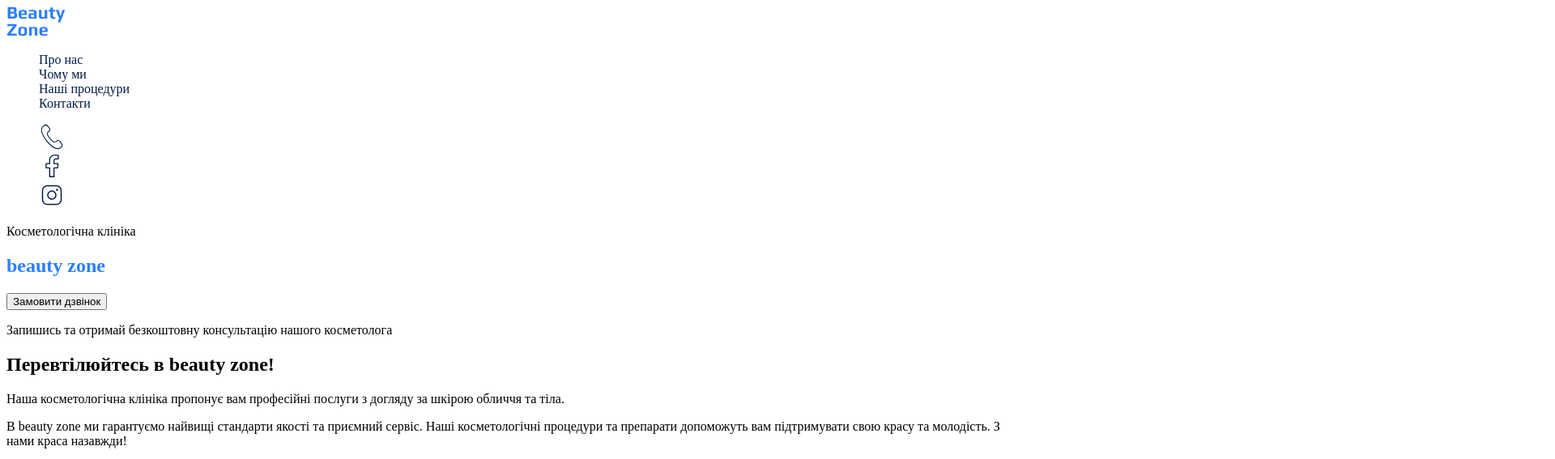
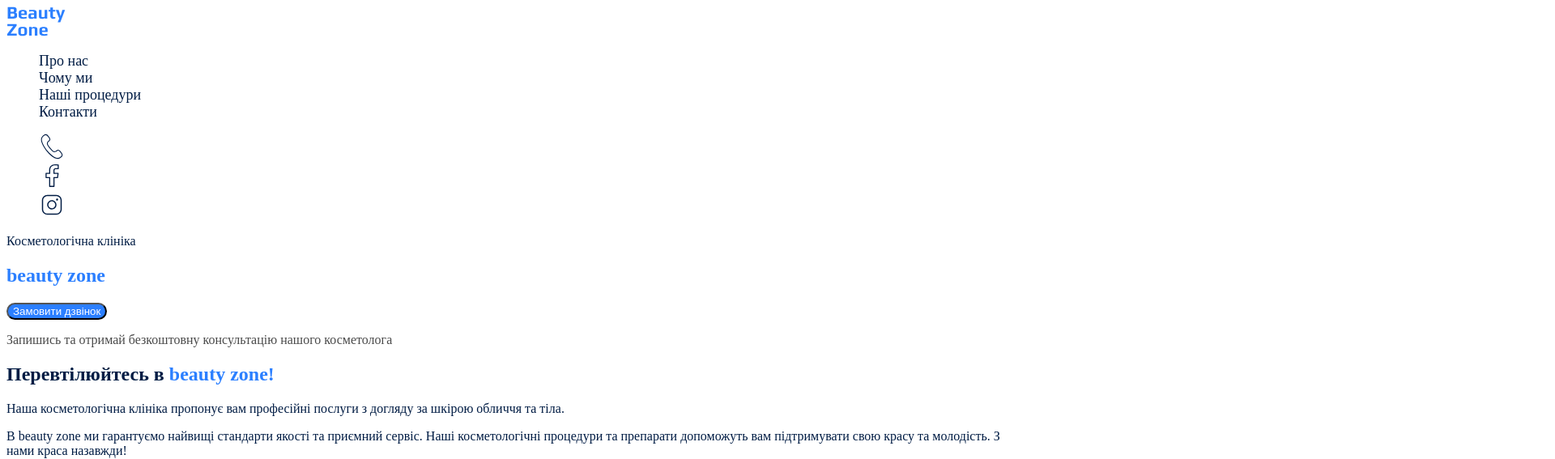
Before and after one commit to OleksiiShylo/genius-homework-1, a plain HTML site: page index.html in a window 1280 px wide. Shown: the top 567 px of the page at 81% size, 1920 px wide, since content can reach past the window. Drawn offline with Linux system fonts and the light colour scheme.

Commit message:
допрацювання

```diff
--- a/css/styles.css
+++ b/css/styles.css
@@ -1,16 +1,58 @@
+:root {
+  --color-primaary-white: #ffffff;
+  --color-primary-blue: #2b7fff;
+  --color-primary-darkblue: #011c44;
+  --color-secondary-darkgrey: #4a4a4a;
+  --color-secondary-grey: #747272;
+  --color-secondary-darkblue: #011f4a;
+  --color-secondary-yellow: #ffd02b;
+  --color-black: #000000;
+}
+
+body {
+  color: var(--color-primary-darkblue);
+}
+
 ul {
-  list-style-type: none
+  list-style-type: none;
 }
 
 .header-link {
-  color: #011C44;
+  color: var(--primary-text);
   text-decoration: none;
+  font-weight: 400;
+  font-size: 18px;
+  line-height: 21.09px;
 }
 
 .header-link:hover {
-  color: #2B7FFF;
+  color: var(--color-primary-blue);
 }
 
 .hero-title {
-  color: #2B7FFF;
+  color: var(--color-primary-blue);
 }
+
+.button {
+  border-radius: 32px;
+  background-color: var(--color-primary-blue);
+  color: var(--color-primaary-white);
+}
+
+.button:hover {
+  border: 2px solid var(--color-primary-blue);
+  color: var(--color-primary-darkblue);
+  background-color: transparent;
+}
+
+.button-description {
+  color: var(--color-secondary-darkgrey);
+}
+
+h2 .accent {
+  color: var(--color-primary-blue);
+}
+
+.features {
+  color: var(--color-black);
+}
--- a/index.html
+++ b/index.html
@@ -5,7 +5,7 @@
     <meta name="viewport" content="width=device-width, initial-scale=1.0" />
     <title>Beauty Zone</title>
 
-    <link rel="stylesheet" href="./css/styles.css">
+    <link rel="stylesheet" href="./css/styles.css" />
   </head>
   <body>
     <!-- Header -->
@@ -17,7 +17,9 @@
         <ul>
           <li><a class="header-link" href="#about-us-section">Про нас</a></li>
           <li><a class="header-link" href="#advantages-section">Чому ми</a></li>
-          <li><a class="header-link" href="#procedures-section">Наші процедури</a></li>
+          <li>
+            <a class="header-link" href="#procedures-section">Наші процедури</a>
+          </li>
           <li><a class="header-link" href="#contacts-section">Контакти</a></li>
         </ul>
       </nav>
@@ -43,22 +45,25 @@
     </header>
     <!-- Main -->
     <main>
-      <section>
+      <section class="hero-section">
         <p>Косметологічна клініка</p>
         <h1 class="hero-title" lang="en">beauty zone</h1>
-        <button type="button">Замовити дзвінок</button>
-        <p>Запишись та отримай безкоштовну консультацію нашого косметолога</p>
+        <button class="button" type="button">Замовити дзвінок</button>
+        <p class="button-description">
+          Запишись та отримай безкоштовну консультацію нашого косметолога
+        </p>
       </section>
       <section id="about-us-section">
-        <h2>Перевтілюйтесь в <span>beauty zone!</span></h2>
+        <h2>Перевтілюйтесь в <span class="accent">beauty zone!</span></h2>
         <p>
           Наша косметологічна клініка пропонує вам професійні послуги з догляду
           за шкірою обличчя та тіла.
         </p>
         <p>
-          B <span>beauty zone</span> ми гарантуємо найвищі стандарти якості та
-          приємний сервіс. Наші косметологічні процедури та препарати допоможуть
-          вам підтримувати свою красу та молодість. З нами краса назавжди!
+          B <span class="accent">beauty zone</span> ми гарантуємо найвищі
+          стандарти якості та приємний сервіс. Наші косметологічні процедури та
+          препарати допоможуть вам підтримувати свою красу та молодість. З нами
+          краса назавжди!
         </p>
         <ul>
           <li>
@@ -81,7 +86,7 @@
         </ul>
       </section>
       <section id="advantages-section">
-        <h2>Чому люди <span>обирають нас</span></h2>
+        <h2>Чому люди <span class="accent">обирають нас</span></h2>
         <ul>
           <li>
             <article>
@@ -89,7 +94,7 @@
                 src="./images/education-icon.svg"
                 alt="іконка переваги освіти"
               />
-              <p>
+              <p class="features">
                 Всі наші косметологи мають вищу медичну освіту та стаж роботи
                 від 5 років
               </p>
@@ -101,7 +106,7 @@
                 src="./images/materials-icon.svg"
                 alt="іконка переваги матеріалів"
               />
-              <p>
+              <p class="features">
                 Використовуємо тільки професійне обладнання та косметику,
                 перевірену часом
               </p>
@@ -113,7 +118,7 @@
                 src="./images/features-icon.svg"
                 alt="іконка мети підкреслення переваг"
               />
-              <p>
+              <p class="features">
                 Наша мета - підкреслити переваги та приховати недоліки, а не
                 переробити
               </p>
@@ -122,7 +127,7 @@
         </ul>
       </section>
       <section id="procedures-section">
-        <h2>Наші <span>процедури</span></h2>
+        <h2>Наші <span class="accent">процедури</span></h2>
         <ul>
           <li>
             <img
@@ -152,7 +157,7 @@
       </section>
 
       <section id="contacts-section">
-        <h2>Як нас <span>знайти</span></h2>
+        <h2>Як нас <span class="accent">знайти</span></h2>
         <iframe
           src="https://www.google.com/maps/embed?pb=!1m18!1m12!1m3!1d2540.9325719461126!2d30.5181753!3d50.4423566!2m3!1f0!2f0!3f0!3m2!1i1024!2i768!4f13.1!3m3!1m2!1s0x40d4cef8b5f6338d%3A0x25c7f06ad686451c!2sTarasa%20Shevchenko%20Blvd%2C%205%2C%20Kyiv%2C%2002000!5e0!3m2!1sen!2sua!4v1702624095668!5m2!1sen!2sua"
           width="600"
@@ -169,10 +174,10 @@
       <nav>
         <a href="#"><img src="./images/logo.svg" alt="Лого Beauty Zone" /></a>
         <ul>
-          <li><a href="#">Про нас</a></li>
-          <li><a href="#">Чому ми</a></li>
-          <li><a href="#">Наші процедури</a></li>
-          <li><a href="#">Контакти</a></li>
+          <li><a class="footer-link" href="#">Про нас</a></li>
+          <li><a class="footer-link" href="#">Чому ми</a></li>
+          <li><a class="footer-link" href="#">Наші процедури</a></li>
+          <li><a class="footer-link" href="#">Контакти</a></li>
         </ul>
       </nav>
       <address>
```
Also changed, not shown: images/procedure-1.jpg, images/procedure-2.jpg, images/procedure-3.jpg, 1 other file. Lines whose indentation alone changed are shown as unchanged.
